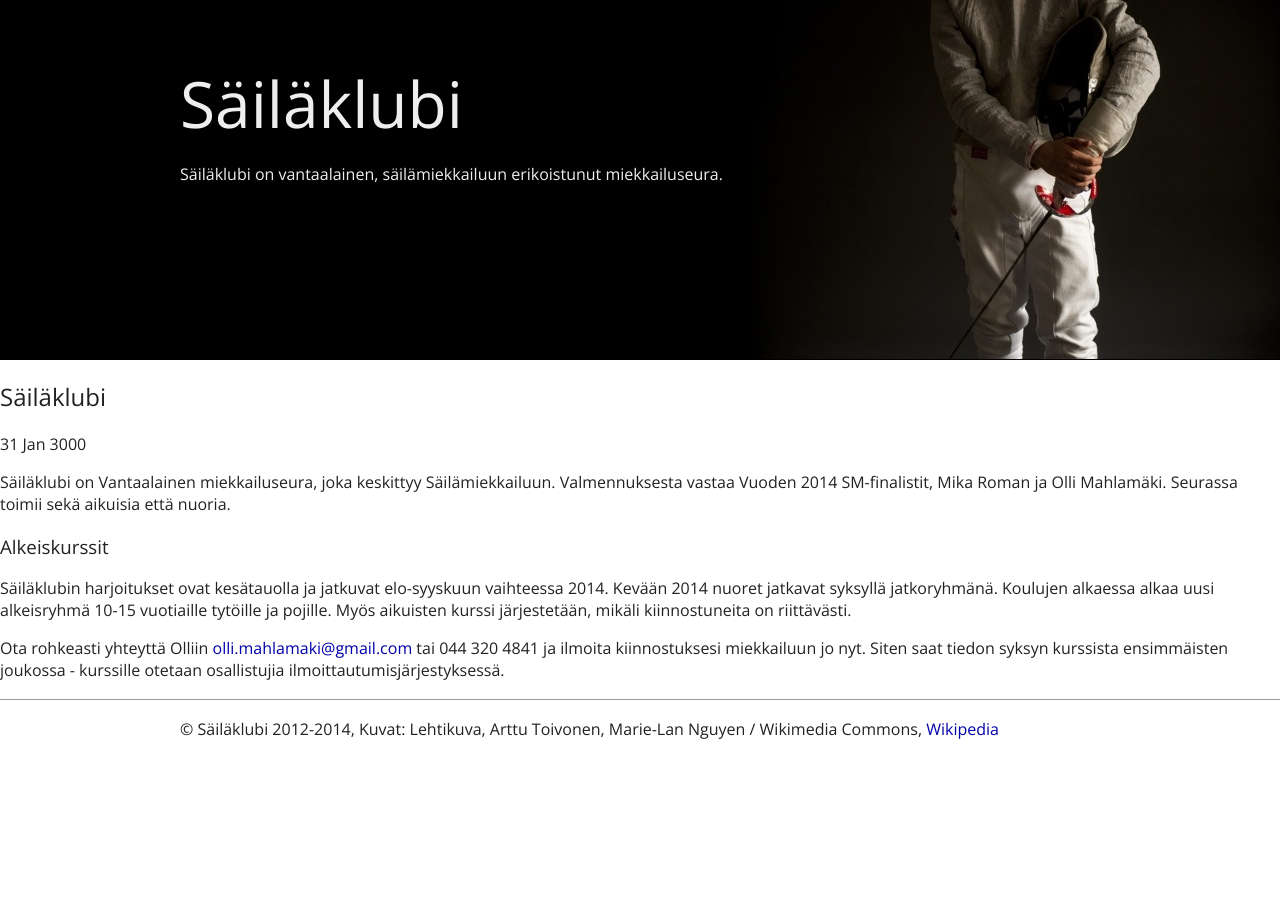
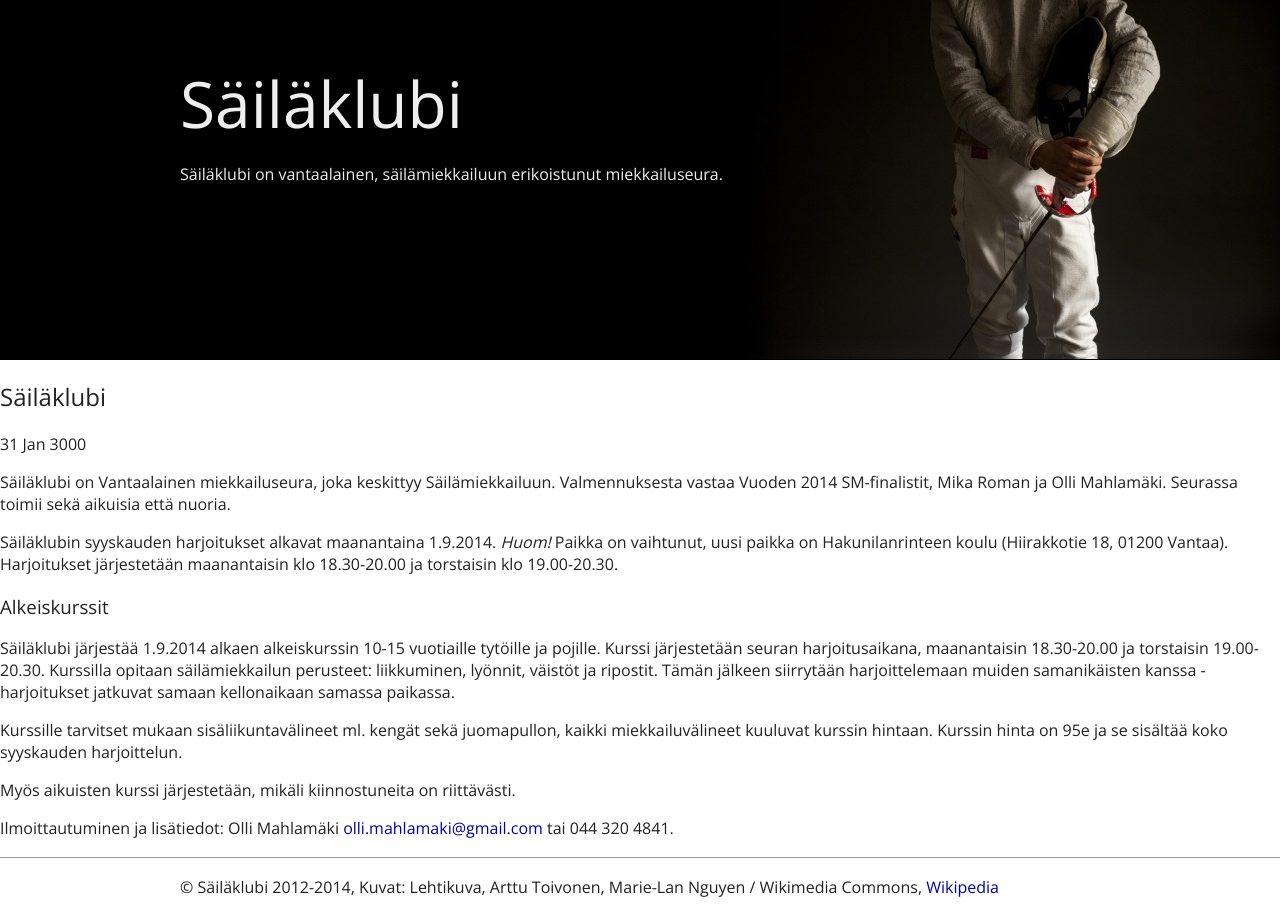
Before and after one commit to omahlama/sailaklubi.fi, a Jekyll site: the page built from _posts/3000-01-31-sailaklubi.md, in a window 1280 px wide. Built offline with Jekyll 4.4.1, drawn with Linux system fonts in a browser that asks for light colours; Markdown is read by kramdown in place of the engine named in the settings.

Commit message:
Alkeiskurssi-info

```diff
--- a/_posts/3000-01-31-sailaklubi.md
+++ b/_posts/3000-01-31-sailaklubi.md
@@ -5,8 +5,14 @@ title: Säiläklubi
 
 Säiläklubi on Vantaalainen miekkailuseura, joka keskittyy Säilämiekkailuun. Valmennuksesta vastaa Vuoden 2014 SM-finalistit, Mika Roman ja Olli Mahlamäki. Seurassa toimii sekä aikuisia että nuoria.
 
+Säiläklubin syyskauden harjoitukset alkavat maanantaina 1.9.2014. *Huom!* Paikka on vaihtunut, uusi paikka on Hakunilanrinteen koulu (Hiirakkotie 18, 01200 Vantaa). Harjoitukset järjestetään maanantaisin klo 18.30-20.00 ja torstaisin klo 19.00-20.30.
+
 ### Alkeiskurssit
 
-Säiläklubin harjoitukset ovat kesätauolla ja jatkuvat elo-syyskuun vaihteessa 2014. Kevään 2014 nuoret jatkavat syksyllä jatkoryhmänä. Koulujen alkaessa alkaa uusi alkeisryhmä 10-15 vuotiaille tytöille ja pojille. Myös aikuisten kurssi järjestetään, mikäli kiinnostuneita on riittävästi.
+Säiläklubi järjestää 1.9.2014 alkaen alkeiskurssin 10-15 vuotiaille tytöille ja pojille. Kurssi järjestetään seuran harjoitusaikana, maanantaisin 18.30-20.00 ja torstaisin 19.00-20.30. Kurssilla opitaan säilämiekkailun perusteet: liikkuminen, lyönnit, väistöt ja ripostit. Tämän jälkeen siirrytään harjoittelemaan muiden samanikäisten kanssa - harjoitukset jatkuvat samaan kellonaikaan samassa paikassa.
 
-Ota rohkeasti yhteyttä Olliin [olli.mahlamaki@gmail.com](mailto:olli.mahlamaki@gmail.com) tai 044 320 4841 ja ilmoita kiinnostuksesi miekkailuun jo nyt. Siten saat tiedon syksyn kurssista ensimmäisten joukossa - kurssille otetaan osallistujia ilmoittautumisjärjestyksessä.
+Kurssille tarvitset mukaan sisäliikuntavälineet ml. kengät sekä juomapullon, kaikki miekkailuvälineet kuuluvat kurssin hintaan. Kurssin hinta on 95e ja se sisältää koko syyskauden harjoittelun.
+
+Myös aikuisten kurssi järjestetään, mikäli kiinnostuneita on riittävästi.
+
+Ilmoittautuminen ja lisätiedot: Olli Mahlamäki [olli.mahlamaki@gmail.com](mailto:olli.mahlamaki@gmail.com) tai 044 320 4841.
```
